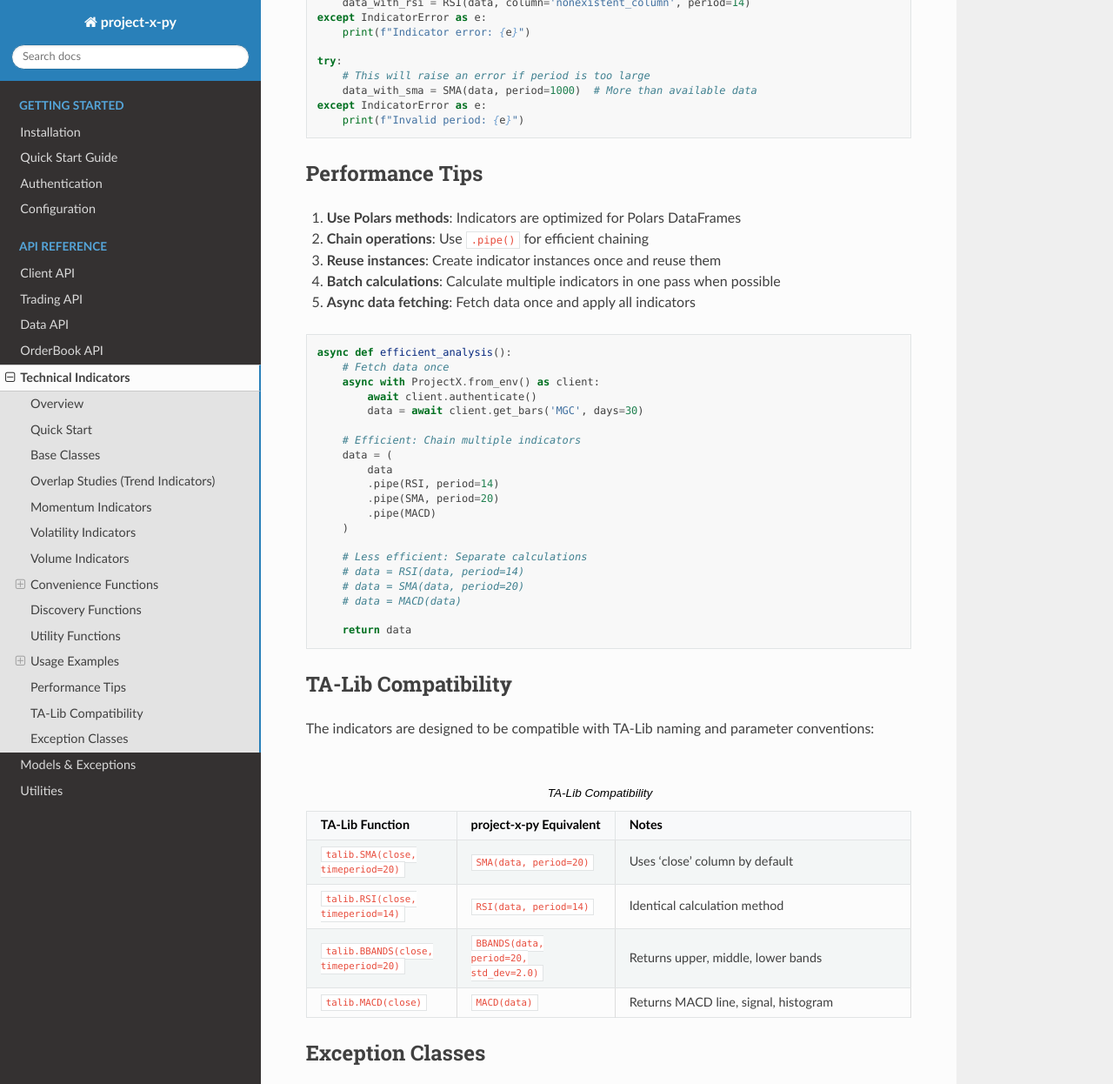
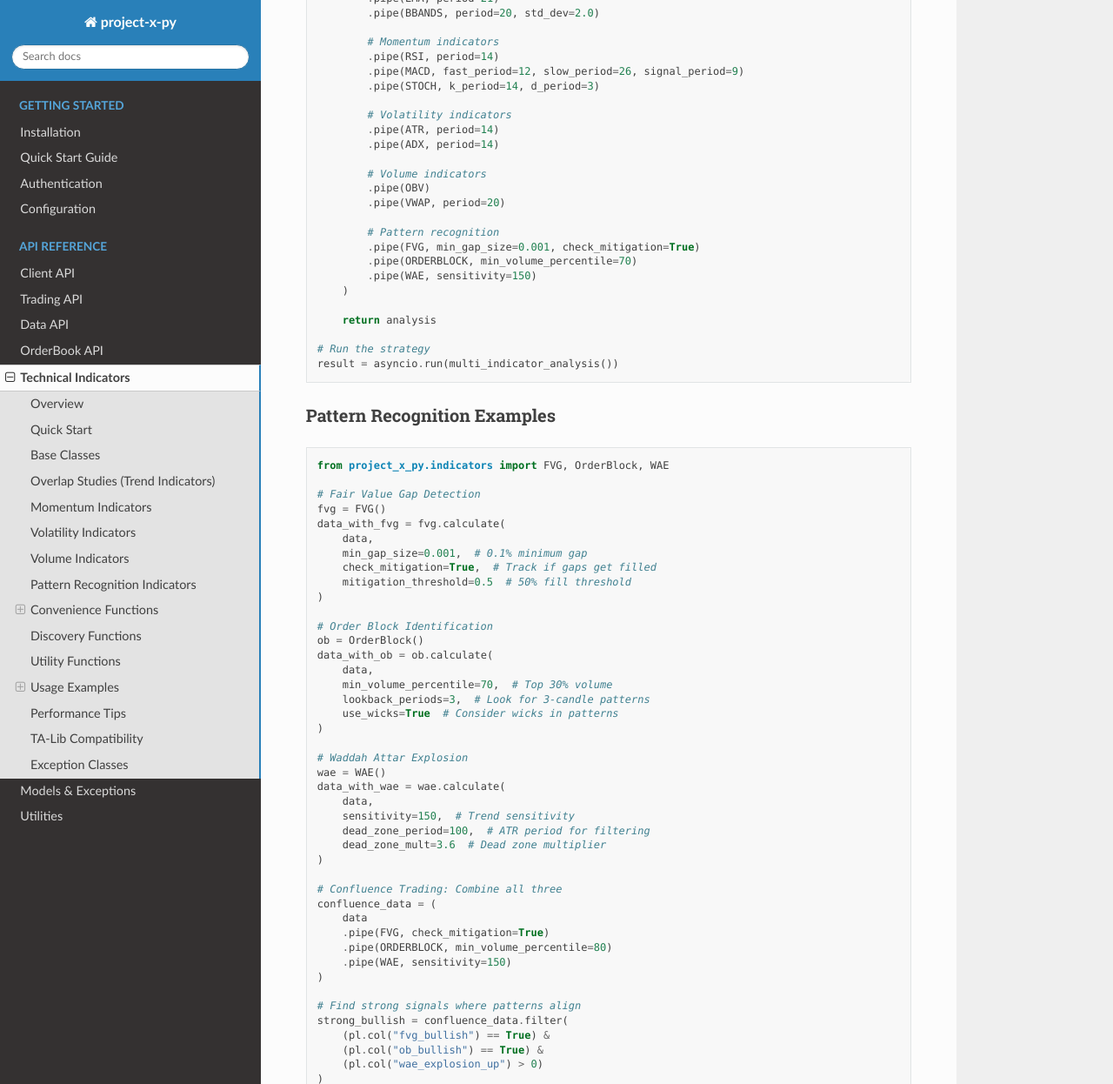
Before and after one commit to adan-zuniga/project-x-py, a Sphinx documentation site: the page built from docs/api/indicators.rst, in a window 1280 px wide and 1400 px high, scrolled down 9347 px, cut to the strip 0-1246 px from the top of the window. Shown: the whole strip at 87% size. Built offline with Sphinx 7.4.7 and the Read the Docs theme 3.1.0, drawn with Linux system fonts in a browser that asks for light colours; pages that are not in the unit, such as notebooks, are missing from menus; some of the changed text lies outside the part shown.

Commit message:
docs: update documentation for v2.0.2 with pattern indicators
- Update README.md to version 2.0.2 with 58+ indicators
- Add comprehensive CHANGELOG.md entry for v2.0.2
- Document Fair Value Gap (FVG) indicator with mitigation tracking
- Document Order Block indicator for institutional zone detection
- Document Waddah Attar Explosion (WAE) for trend strength
- Update docs/api/indicators.rst with pattern recognition section
- Add examples showing confluence trading with new indicators
- Update pyproject.toml and version strings to 2.0.2

🤖 Generated with [Claude Code](https://claude.ai/code)

Co-Authored-By: Claude <noreply@anthropic.com>

```diff
--- a/docs/api/indicators.rst
+++ b/docs/api/indicators.rst
@@ -1,7 +1,7 @@
 Technical Indicators
 ===================
 
-Comprehensive technical analysis library with 25+ TA-Lib compatible indicators built specifically for Polars DataFrames.
+Comprehensive technical analysis library with 58+ TA-Lib compatible indicators built specifically for Polars DataFrames, including advanced pattern recognition indicators.
 
 Overview
 --------
@@ -205,6 +205,24 @@ Volume Indicators
    :undoc-members:
    :show-inheritance:
 
+Pattern Recognition Indicators
+------------------------------
+
+.. autoclass:: FVG
+   :members:
+   :undoc-members:
+   :show-inheritance:
+
+.. autoclass:: OrderBlock
+   :members:
+   :undoc-members:
+   :show-inheritance:
+
+.. autoclass:: WAE
+   :members:
+   :undoc-members:
+   :show-inheritance:
+
 Convenience Functions
 --------------------
 
@@ -235,6 +253,13 @@ Volume Indicators
 
 .. autofunction:: calculate_obv
 .. autofunction:: calculate_vwap
+
+Pattern Recognition
+~~~~~~~~~~~~~~~~~~~
+
+.. autofunction:: calculate_fvg
+.. autofunction:: calculate_order_block
+.. autofunction:: calculate_wae
 
 Discovery Functions
 -------------------
@@ -334,12 +359,66 @@ Multi-Indicator Strategy
            # Volume indicators
            .pipe(OBV)
            .pipe(VWAP, period=20)
+
+           # Pattern recognition
+           .pipe(FVG, min_gap_size=0.001, check_mitigation=True)
+           .pipe(ORDERBLOCK, min_volume_percentile=70)
+           .pipe(WAE, sensitivity=150)
        )
 
        return analysis
 
    # Run the strategy
    result = asyncio.run(multi_indicator_analysis())
+
+Pattern Recognition Examples
+~~~~~~~~~~~~~~~~~~~~~~~~~~~~
+
+.. code-block:: python
+
+   from project_x_py.indicators import FVG, OrderBlock, WAE
+
+   # Fair Value Gap Detection
+   fvg = FVG()
+   data_with_fvg = fvg.calculate(
+       data,
+       min_gap_size=0.001,  # 0.1% minimum gap
+       check_mitigation=True,  # Track if gaps get filled
+       mitigation_threshold=0.5  # 50% fill threshold
+   )
+
+   # Order Block Identification
+   ob = OrderBlock()
+   data_with_ob = ob.calculate(
+       data,
+       min_volume_percentile=70,  # Top 30% volume
+       lookback_periods=3,  # Look for 3-candle patterns
+       use_wicks=True  # Consider wicks in patterns
+   )
+
+   # Waddah Attar Explosion
+   wae = WAE()
+   data_with_wae = wae.calculate(
+       data,
+       sensitivity=150,  # Trend sensitivity
+       dead_zone_period=100,  # ATR period for filtering
+       dead_zone_mult=3.6  # Dead zone multiplier
+   )
+
+   # Confluence Trading: Combine all three
+   confluence_data = (
+       data
+       .pipe(FVG, check_mitigation=True)
+       .pipe(ORDERBLOCK, min_volume_percentile=80)
+       .pipe(WAE, sensitivity=150)
+   )
+
+   # Find strong signals where patterns align
+   strong_bullish = confluence_data.filter(
+       (pl.col("fvg_bullish") == True) &
+       (pl.col("ob_bullish") == True) &
+       (pl.col("wae_explosion_up") > 0)
+   )
 
 Indicator Discovery
 ~~~~~~~~~~~~~~~~~~~
--- a/docs/conf.py
+++ b/docs/conf.py
@@ -23,8 +23,8 @@ sys.path.insert(0, str(src_dir))
 project = "project-x-py"
 copyright = "2025, Jeff West"
 author = "Jeff West"
-release = "2.0.1"
-version = "2.0.1"
+release = "2.0.2"
+version = "2.0.2"
 
 # -- General configuration ---------------------------------------------------
 
--- a/pyproject.toml
+++ b/pyproject.toml
@@ -1,6 +1,6 @@
 [project]
 name = "project-x-py"
-version = "2.0.1"
+version = "2.0.2"
 description = "High-performance Python SDK for futures trading with real-time WebSocket data, technical indicators, order management, and market depth analysis"
 readme = "README.md"
 license = { text = "MIT" }
--- a/src/project_x_py/__init__.py
+++ b/src/project_x_py/__init__.py
@@ -23,7 +23,7 @@ Date: January 2025
 
 from typing import Any
 
-__version__ = "2.0.1"
+__version__ = "2.0.2"
 __author__ = "TexasCoding"
 
 # Core client classes - renamed from Async* to standard names
```
Also changed, not shown: CHANGELOG.md (+45 -0 lines), README.md (+20 -9 lines), 2 other files.
